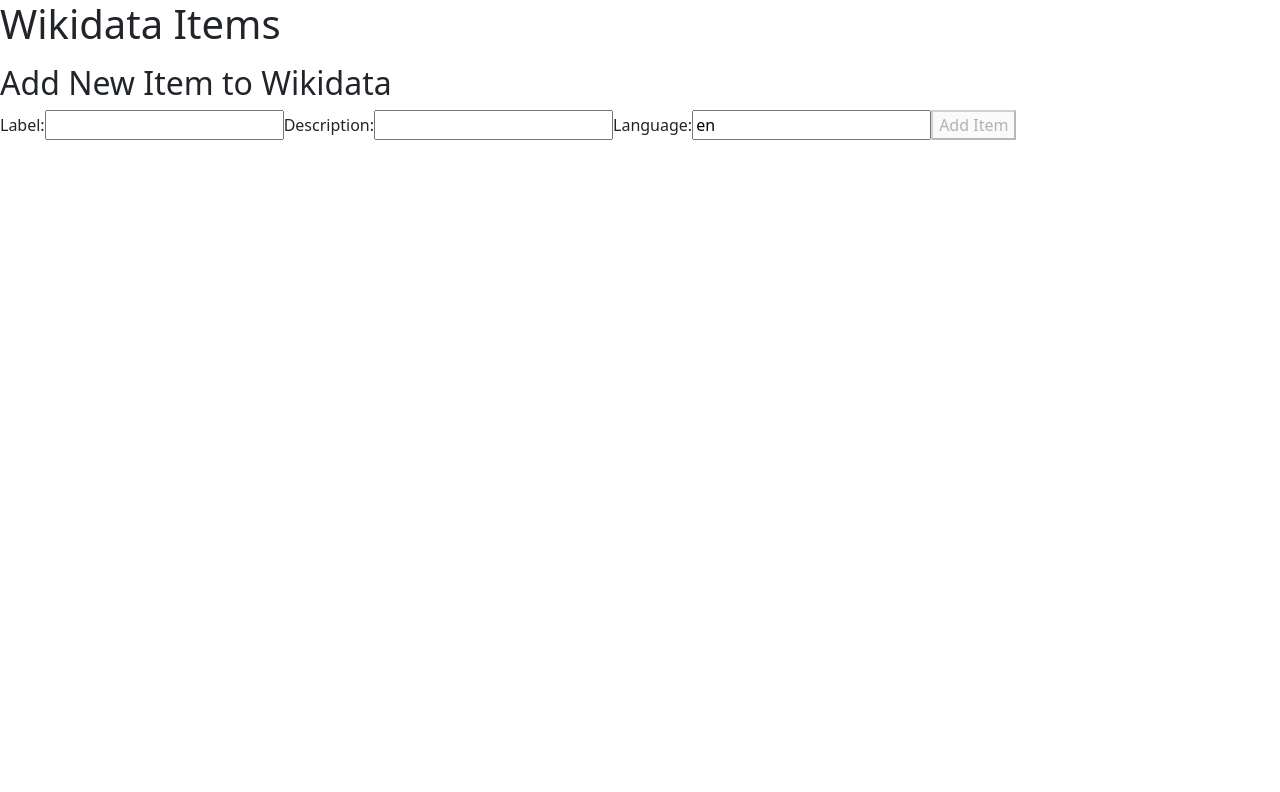
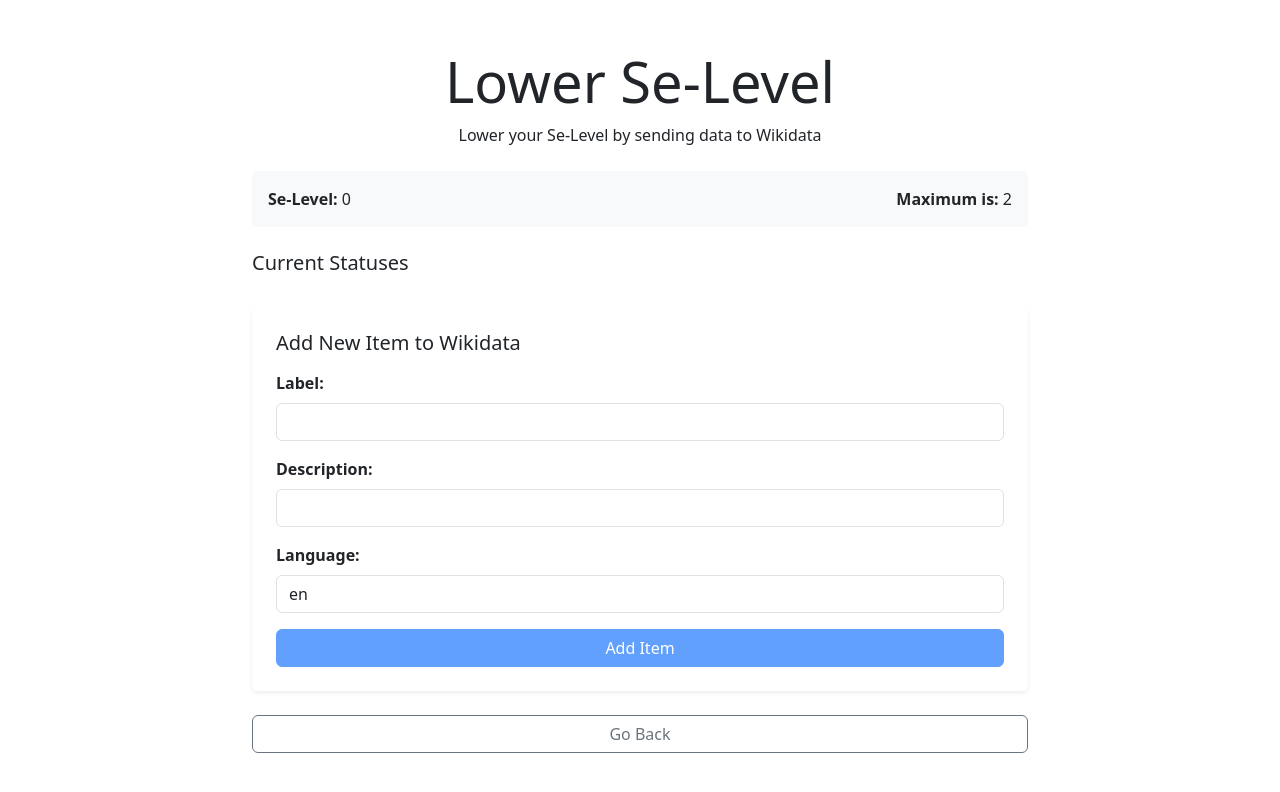
Before and after one commit to bluebbberry/Seamantic, an Angular app in the folder frontend/: page /lower-se-level in a window 1280 px wide. Shown: the top 792 px of the page. Built offline with nearby package versions, Linux system fonts and the light colour scheme.

Commit message:
feat: make lower-se-level more beautiful

```diff
--- a/frontend/src/app/lower-se-level/lower-se-level.component.html
+++ b/frontend/src/app/lower-se-level/lower-se-level.component.html
@@ -1,23 +1,55 @@
 <!-- wikidata-list.component.html -->
-<div>
-  <h1>Wikidata Items</h1>
-  <ul>
-    <li *ngFor="let status of statusesService.statuses">{{ status }}</li>
-  </ul>
+<div class="container my-5">
+  <!-- Header Section -->
+  <div class="text-center mb-4">
+    <h1 class="display-4">Lower Se-Level</h1>
+    <label>Lower your Se-Level by sending data to Wikidata</label>
+  </div>
 
-  <h2>Add New Item to Wikidata</h2>
-  <form [formGroup]="wikidataForm" (ngSubmit)="addItemToWikidata()">
-    <label for="label">Label:</label>
-    <input id="label" formControlName="label" required />
+  <!-- Se-Level Information -->
+  <div class="d-flex justify-content-between bg-light p-3 rounded mb-4">
+    <span><strong>Se-Level:</strong> {{ this.seLevelService.seLevel }}</span>
+    <span><strong>Maximum is:</strong> {{ this.seLevelService.MAXIMUM_SE_LEVEL }}</span>
+  </div>
 
-    <label for="description">Description:</label>
-    <input id="description" formControlName="description" required />
+  <!-- Status List -->
+  <div class="mb-4">
+    <h2 class="h5">Current Statuses</h2>
+    <ul class="list-group">
+      <li *ngFor="let status of statusesService.statuses" class="list-group-item">{{ status }}</li>
+    </ul>
+  </div>
 
-    <label for="language">Language:</label>
-    <input id="language" formControlName="language" required value="en" />
+  <!-- Add New Item Form -->
+  <div class="bg-white p-4 rounded shadow-sm">
+    <h2 class="h5 mb-3">Add New Item to Wikidata</h2>
+    <form [formGroup]="wikidataForm" (ngSubmit)="addItemToWikidata()">
+      <div class="mb-3">
+        <label for="label" class="form-label">Label:</label>
+        <input id="label" formControlName="label" class="form-control" required />
+      </div>
 
-    <button type="submit" [disabled]="wikidataForm.invalid">Add Item</button>
-  </form>
+      <div class="mb-3">
+        <label for="description" class="form-label">Description:</label>
+        <input id="description" formControlName="description" class="form-control" required />
+      </div>
 
-  <div *ngIf="message" class="message">{{ message }}</div>
+      <div class="mb-3">
+        <label for="language" class="form-label">Language:</label>
+        <input id="language" formControlName="language" class="form-control" required value="en" />
+      </div>
+
+      <button type="submit" class="btn btn-primary w-100" [disabled]="wikidataForm.invalid">Add Item</button>
+    </form>
+
+    <!-- Success or Error Message -->
+    <div *ngIf="message" class="alert alert-info mt-3">
+      {{ message }}
+    </div>
+  </div>
+
+  <!-- Go Back Button -->
+  <button (click)="clickedOnGoBack()" class="btn btn-outline-secondary w-100 mt-4">
+    Go Back
+  </button>
 </div>
--- a/frontend/src/app/lower-se-level/lower-se-level.component.scss
+++ b/frontend/src/app/lower-se-level/lower-se-level.component.scss
@@ -0,0 +1,40 @@
+/* wikidata-list.component.css */
+.container {
+  max-width: 800px;
+  margin: 0 auto;
+}
+
+.bg-light {
+  background-color: #f8f9fa !important;
+}
+
+.shadow-sm {
+  box-shadow: 0 0.125rem 0.25rem rgba(0, 0, 0, 0.075) !important;
+}
+
+.list-group-item {
+  font-size: 1rem;
+}
+
+.form-label {
+  font-weight: 600;
+}
+
+.alert-info {
+  background-color: #e9f7fd;
+  color: #007bff;
+}
+
+.btn-outline-secondary {
+  border-color: #6c757d;
+  color: #6c757d;
+}
+
+.btn-outline-secondary:hover {
+  background-color: #6c757d;
+  color: #fff;
+}
+
+.w-100 {
+  width: 100%;
+}
--- a/frontend/src/app/lower-se-level/lower-se-level.component.ts
+++ b/frontend/src/app/lower-se-level/lower-se-level.component.ts
@@ -3,6 +3,8 @@
 import {HttpClient} from "@angular/common/http";
 import {StatusesService} from "../services/statuses.service";
 import {NgForOf, NgIf} from "@angular/common";
+import {SeLevelService} from "../services/se-level.service";
+import {Router} from "@angular/router";
 
 @Component({
   selector: 'app-lower-se-level',
@@ -19,7 +21,7 @@
   wikidataForm: FormGroup;
   message: string | null = null;
 
-  constructor(private http: HttpClient, private fb: FormBuilder, protected statusesService: StatusesService) {
+  constructor(private http: HttpClient, private fb: FormBuilder, protected statusesService: StatusesService, protected seLevelService: SeLevelService, private router: Router) {
     this.wikidataForm = this.fb.group({
       label: ['', Validators.required],
       description: ['', Validators.required],
@@ -29,6 +31,7 @@
 
   addItemToWikidata() {
     if (this.wikidataForm.valid) {
+      this.seLevelService.seLevel--;
       const formData = this.wikidataForm.value;
       const payload = {
         labels: {
@@ -65,4 +68,8 @@
       // );
     }
   }
+
+  clickedOnGoBack() {
+    this.router.navigate(['/']);
+  }
 }
```
